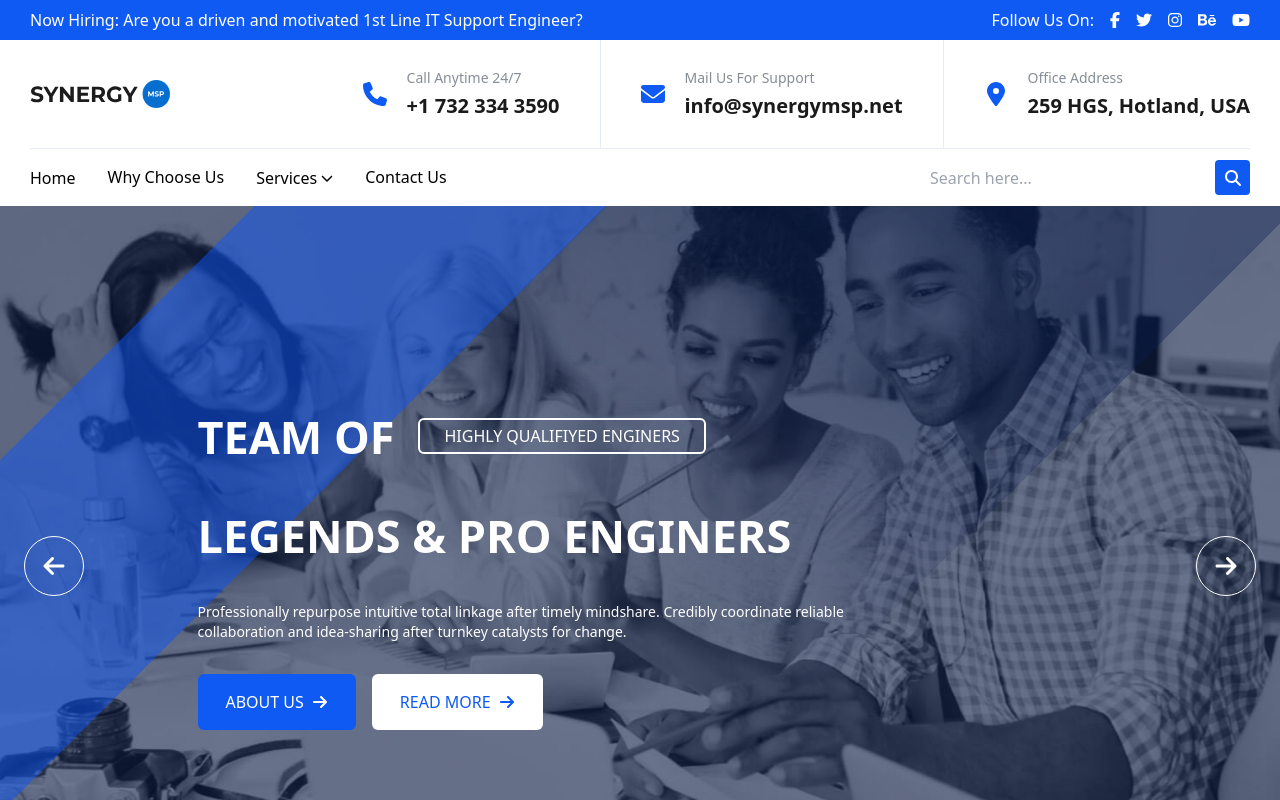
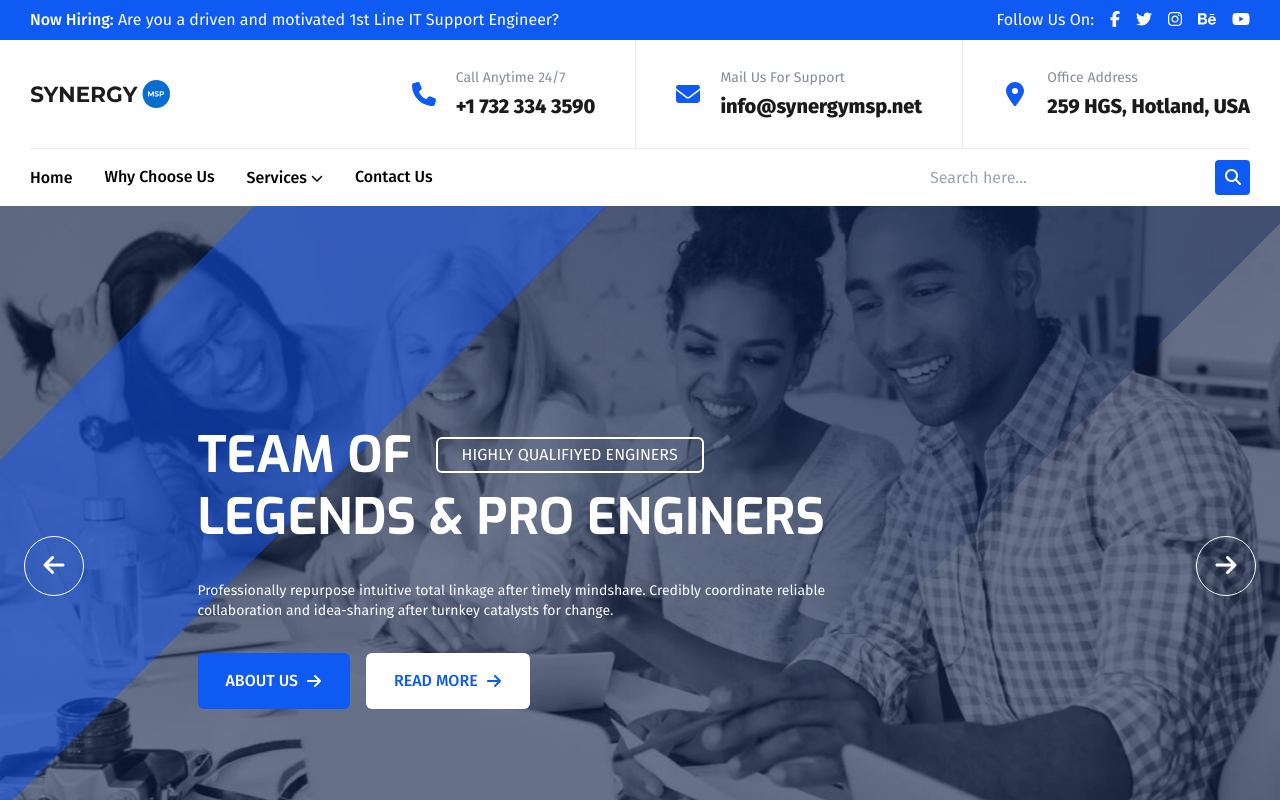
Before and after one commit to synergymsp/synergy, a Next.js app: page / in a window 1280 px wide. Shown: the top 800 px of the page. Built offline with nearby package versions, Linux system fonts and the light colour scheme.

Commit message:
fixed font issue

```diff
--- a/app/globals.css
+++ b/app/globals.css
@@ -3,7 +3,7 @@
 @tailwind utilities;
 
 .font-exo {
-  /* font-family: var(--font-exo) !important; */
+  font-family: var(--font-exo) !important;
 }
 
 body {
@@ -11,7 +11,7 @@ body {
   font-weight: 400;
   overflow-x: hidden;
   -webkit-font-smoothing: antialiased;
-  /* font-family: var(--font-fira); */
+  font-family: var(--font-fira);
 }
 
 @media (width <= 767.98px) {
--- a/component/home/hero/slider.tsx
+++ b/component/home/hero/slider.tsx
@@ -84,13 +84,13 @@ export const HeroSection: React.FC = () => {
             {index === currentIndex && (
               <div className="overlay-text">
                 <div className="mx-auto w-full px-[30px] sm:max-w-[540px] md:max-w-[720px] min-[1100px]:max-w-[945px] 2xl:max-w-[1140px]">
-                  <div className="mb-8 flex items-center gap-6">
+                  <div className="flex items-center gap-6">
                     <motion.h1
                       initial={{ x: -100, opacity: 0 }}
                       animate={{ x: 0, opacity: 1 }}
                       exit={{ x: -100, opacity: 0 }}
                       transition={{ duration: 0.6 }}
-                      className="font-exo text-[45px] font-bold text-white"
+                      className="font-exo text-[50px] font-bold text-white leading-tight"
                     >
                       {slide.title1}
                     </motion.h1>
@@ -111,7 +111,7 @@ export const HeroSection: React.FC = () => {
                     animate={{ x: 0, opacity: 1 }}
                     exit={{ x: -100, opacity: 0 }}
                     transition={{ duration: 0.6, delay: 0.3 }}
-                    className="font-exo mb-8 text-start text-[45px] font-bold text-white"
+                    className="font-exo mb-8 text-start leading-tight text-[50px] font-bold text-white"
                   >
                     {slide.title2}
                   </motion.h2>
```
